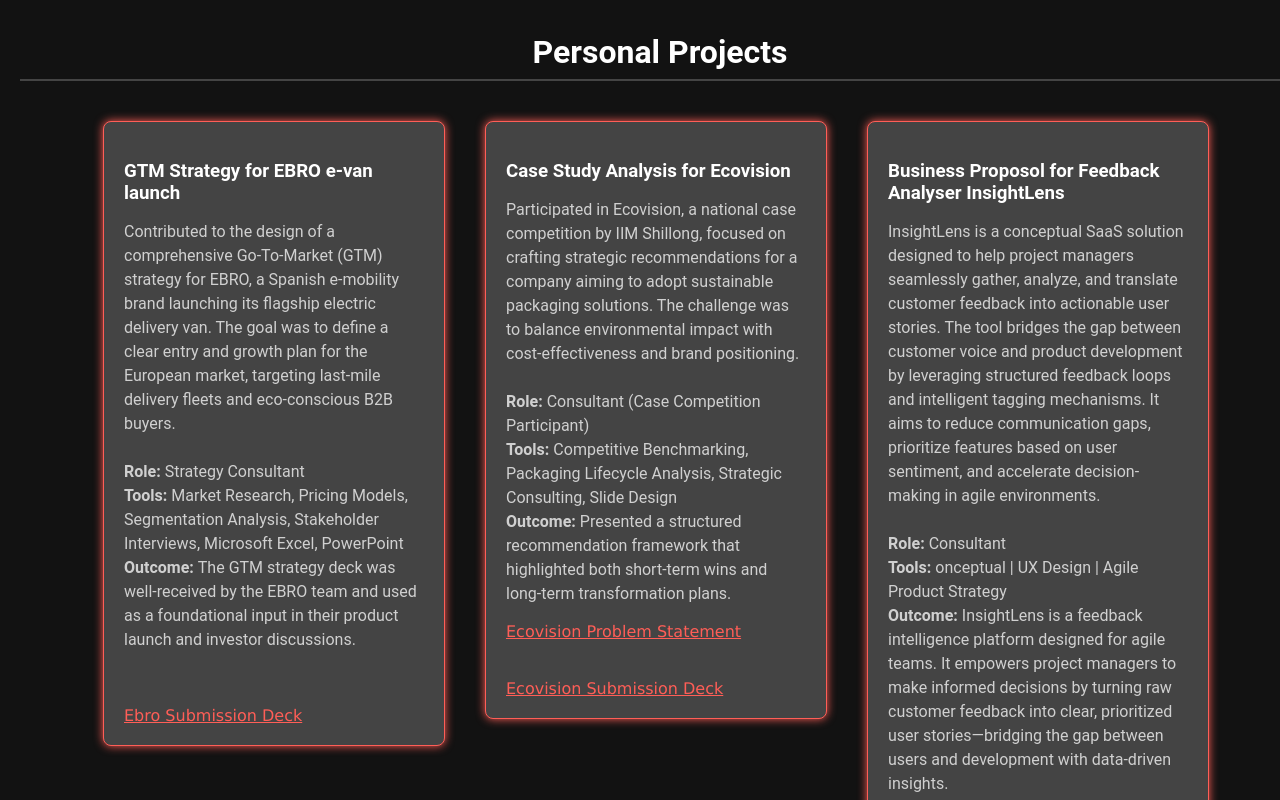
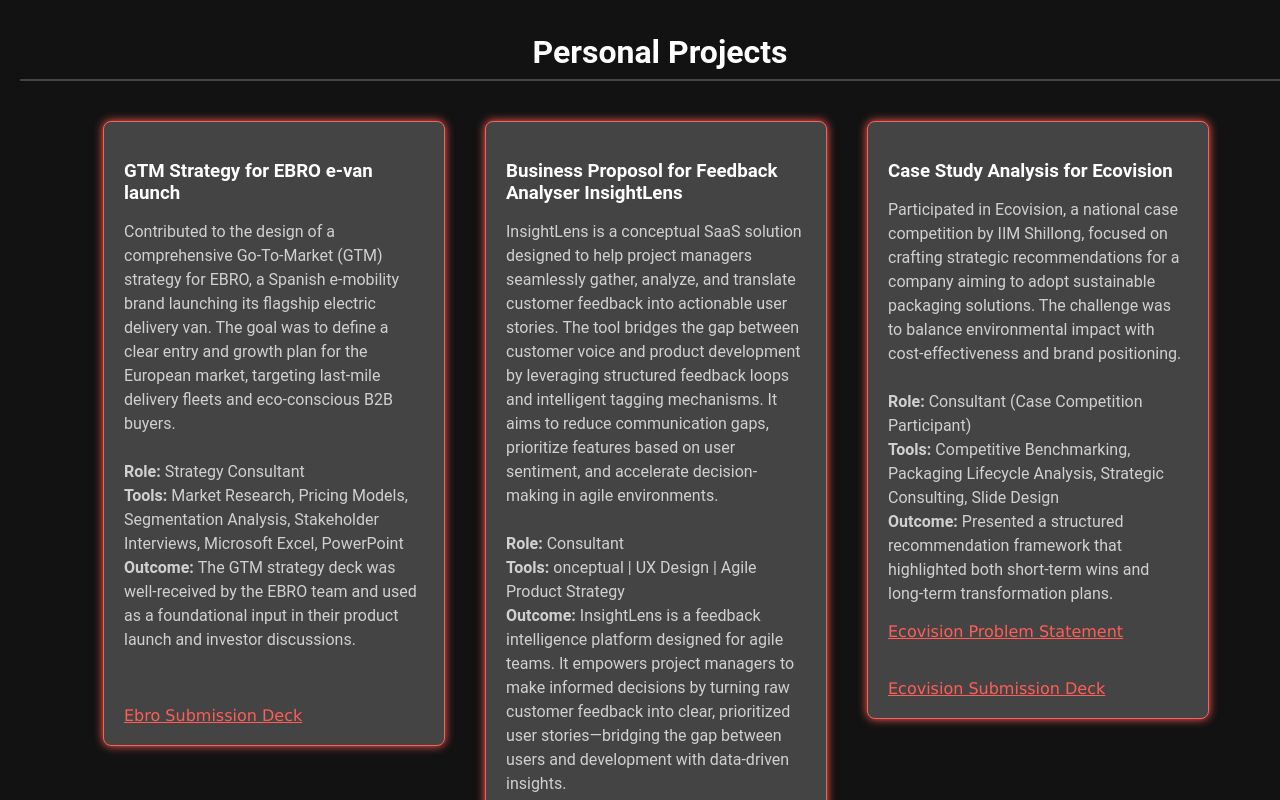
Before and after one commit to skumari21/suprabha-kumari, an Angular app: page /home in a window 1280 px wide. Shown: the part 1320-2120 px from the top of the page. Built offline with nearby package versions, Linux system fonts and the light colour scheme.

Commit message:
layout fix

```diff
--- a/src/app/components/my-work/my-work.component.html
+++ b/src/app/components/my-work/my-work.component.html
@@ -5,16 +5,16 @@
             problemStatement={{ebroProblemStatement}} solution={{ebroSolution}} projectLabel={{ebroProjectLabel}}
             solutionLabel={{ebroSolutionLabel}} role={{ebroRole}} tools={{ebroTools}} outcome={{ebroOutcome}}>
         </app-project-card>
+
+        <app-project-card title="Business Proposol for Feedback Analyser InsightLens" description={{BPdesc}}
+            problemStatement={{BPProblemStatement}} solution={{BPSolution}} projectLabel={{BPProjectLabel}}
+            solutionLabel={{BPSolutionLabel}} role={{BPRole}} tools={{BPTechStack}}
+            outcome={{BPoutcome}}></app-project-card>
+
         <app-project-card title="Case Study Analysis for Ecovision" description={{ecovision}}
             problemStatement={{ecovisionProblemStatement}} solution={{ecovisionSolution}} projectLabel={{projectLabel}}
             solutionLabel={{solutionLabel}} role={{ecovisionRole}} tools={{ecovisionTools}}
             outcome={{ecovisionOutcome}}>
         </app-project-card>
-
-        <app-project-card title="Business Proposol for Feedback Analyser InsightLens"
-            description={{BPdesc}} problemStatement={{BPProblemStatement}}
-            solution={{BPSolution}} projectLabel={{BPProjectLabel}}
-            solutionLabel={{BPSolutionLabel}}
-            role={{BPRole}} tools={{BPTechStack}} outcome={{BPoutcome}}></app-project-card>
     </div>
 </div>
```
